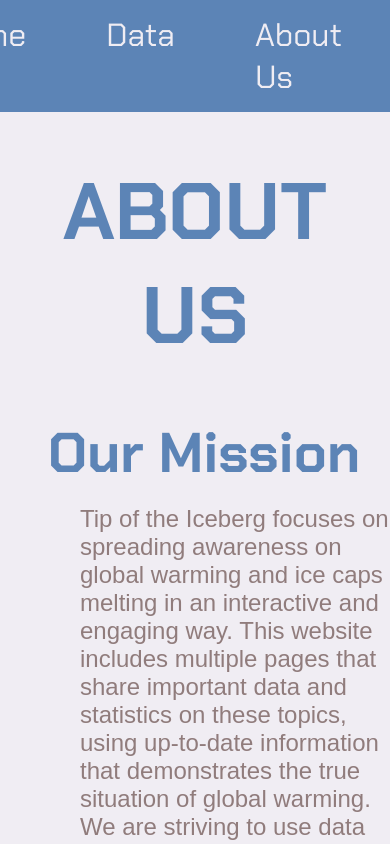
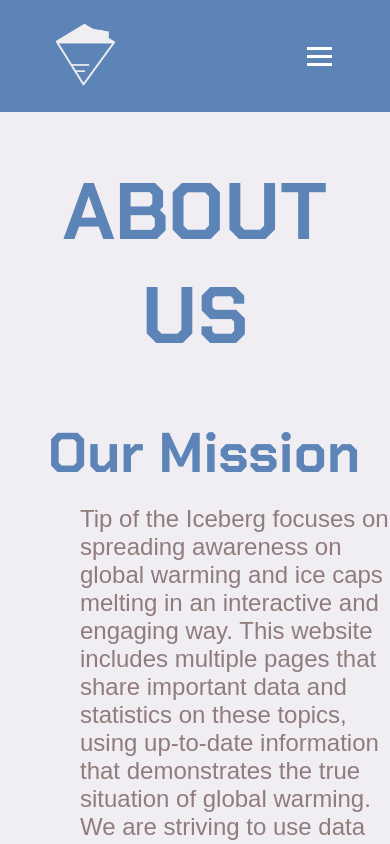
Before and after one commit to E11aW/css481-final-project, a React (Create React App) app: page /about-us in a window 390 px wide. Shown: the top 844 px of the page. Built offline with nearby package versions, Linux system fonts and the light colour scheme.

Commit message:
Mostly updated navbar

```diff
--- a/src/components/Navbar/Navbar.js
+++ b/src/components/Navbar/Navbar.js
@@ -2,6 +2,7 @@ import './Navbar.scss';
 import { useState } from 'react';
 import { NavLink } from 'react-router-dom';
 import { MaxWidth } from '../MaxWidth/MaxWidth';
+import Iceberg from '../../assets/Home/iceberg.png'
 
 /**
  * Navbar component that renders links to each subpage
@@ -15,7 +16,26 @@ export const Navbar = () => {
         <header className='navbar'>
             <MaxWidth>
                 <div className='navbar-row'>
-                    <nav className='navbar-links' aria-label='Primary Navigation'>
+                    <div className='logo'>
+                        <NavLink to='/' aria-label='Go to Homepage'>
+                            <img className='logo-image' src={Iceberg} alt='iceberg logo' />
+                        </NavLink>
+                    </div>
+                    {/* Drop down icon for mobile */}
+                    <button
+                        className={`dropdown ${dropdownOpen ? 'open' : ''}`}
+                        aria-label='Toggle Dropdown'
+                        onClick={() => setDropdownOpen(!dropdownOpen)}
+                    >
+                        <span></span>
+                        <span></span>
+                        <span></span>
+                    </button>
+                    {/* Normal navbar links */}
+                    <nav
+                        className={`navbar-links ${dropdownOpen ? 'open' : ''}`}
+                        aria-label='Primary Navigation'
+                    >
                         <ul className='link-list'>
                             <li>
                                 <NavLink
--- a/src/components/Navbar/Navbar.scss
+++ b/src/components/Navbar/Navbar.scss
@@ -14,10 +14,15 @@
 
     .navbar-row {
         display: flex;
-        justify-content: flex-end;
+        justify-content: space-between;
         align-items: center;
         height: 5rem;
         width: 100%;
+
+        .logo-image {
+            height: 75px;
+            width: auto;
+        }
     }
 
     .navbar-links {
@@ -42,4 +47,65 @@
             color: $White;
         }
     }
+
+    // dropdown menu that is hidden on desktop
+    .dropdown {
+        display: none;
+        background: none;
+        border: none;
+        padding: 0.3rem;
+        cursor: pointer;
+
+        span {
+            display: block;
+            width: 25px;
+            height: 3px;
+            margin: 5px;
+            background: white;
+            transition: 0.3s;
+        }
+    }
+
+    // Styles for mobile
+    @media (max-width: 800px) {
+        .dropdown {
+            display: block;
+        }
+
+        .navbar-links {
+            position: absolute;
+            top: 70px;
+            right: 0;
+            padding: 0.5rem;
+            // width: 100%;
+            background-color: $DeepBlue;
+
+            max-height: 0;
+            overflow: hidden;
+            transition: max-height 0.3s ease;
+
+            .link-list {
+                flex-direction: column;
+                padding: 1rem 0;
+                gap: 1.2rem;
+                text-align: center;
+            }
+        }
+
+        .navbar-links.open {
+            max-height: 300px;
+        }
+
+        .dropdown.open span:nth-child(1) {
+            transform: translateY(8px) rotate(45deg);
+        }
+
+        .dropdown.open span:nth-child(2) {
+            opacity: 0;
+        }
+
+        .dropdown.open span:nth-child(3) {
+            transform: translateY(-8px) rotate(-45deg);
+        }
+    }
 }
--- a/src/components/SealRoller/SealRoller.scss
+++ b/src/components/SealRoller/SealRoller.scss
@@ -18,6 +18,7 @@
     .snowball {
         position: absolute;
         pointer-events: none;
+        user-select: none;
     }
 
     .overlay {
--- a/src/components/TextImage/TextImage.scss
+++ b/src/components/TextImage/TextImage.scss
@@ -27,6 +27,7 @@
 
     @media (max-width: 1000px) {
         flex-direction: column;
+        align-items: flex-start;
 
         .image {
             width: 300px;
```
Also changed, not shown: src/assets/Home/iceberg.png (added), 1 other file (tests, documents, lock files or other folders).
